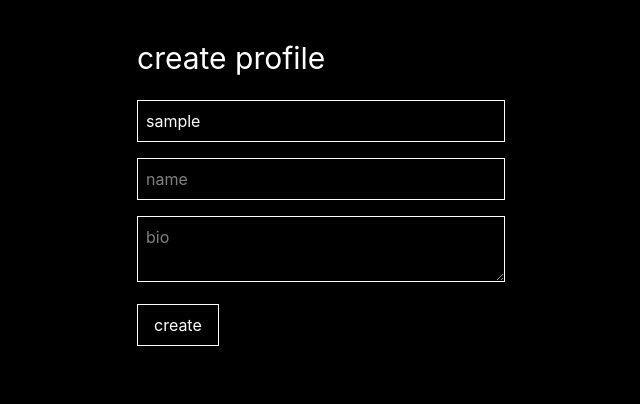
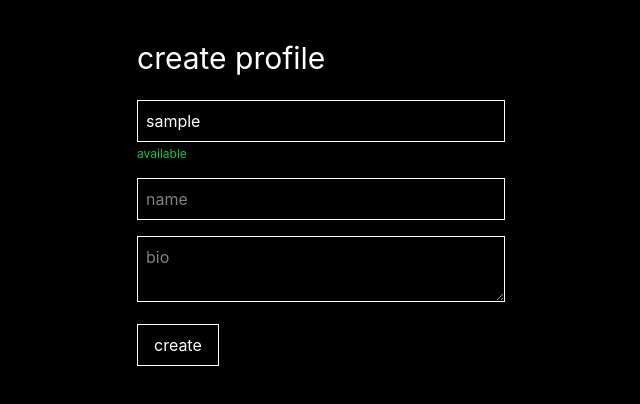
Before and after one commit to adityabhatkar23/mono, a Next.js app: page /onboarding in a window 1280 px wide. Shown: the top 404 px of the page, without its empty margins (319-959 px from the left). Built offline with nearby package versions, Linux system fonts and the light colour scheme; no server answers; the database is empty; sample sign-in values are in the browser's storage.

Commit message:
feat:add debounced username availability check
Signed-off-by: adityabhatkar23 <adityabhatkar23@gmail.com>

```diff
--- a/app/onboarding/page.jsx
+++ b/app/onboarding/page.jsx
@@ -1,7 +1,7 @@
 "use client";
 import { useUser } from "@clerk/nextjs";
 import { useRouter } from "next/navigation";
-import { useState, useEffect } from "react";
+import { useState, useEffect, useCallback } from "react";
 import { supabase } from "@/lib/supabaseClient";
 
 export default function Onboarding() {
@@ -12,13 +12,14 @@ export default function Onboarding() {
     if (typeof window === "undefined") return "";
     return localStorage.getItem("pending_username") || "";
   });
+  const [name, setName] = useState("");
+  const [bio, setBio] = useState("");
+  const [checking, setChecking] = useState(true);
+  const [usernameStatus, setUsernameStatus] = useState("idle");
 
   useEffect(() => {
     localStorage.removeItem("pending_username");
-  });
-  const [name, setName] = useState("");
-  const [bio, setBio] = useState("");
-  const [checking, setChecking] = useState(true);
+  }, []);
 
   useEffect(() => {
     if (!isLoaded) return;
@@ -40,9 +41,25 @@ export default function Onboarding() {
     checkProfile();
   }, [isLoaded, user, router]);
 
+  const checkUsername = useCallback(async (value) => {
+    if (!value || value.length < 2) {
+      setUsernameStatus("idle");
+      return;
+    }
+    setUsernameStatus("checking");
+    const { data } = await supabase.from("profiles").select("id").eq("username", value).single();
+    setUsernameStatus(data ? "taken" : "available");
+  }, []);
+
+  useEffect(() => {
+    const timeout = setTimeout(() => {
+      checkUsername(username);
+    }, 500);
+    return () => clearTimeout(timeout);
+  }, [username, checkUsername]);
+
   async function saveProfile() {
-    if (!user) return;
-
+    if (!user || usernameStatus !== "available") return;
     const { error } = await supabase
       .from("profiles")
       .insert([{ user_id: user.id, username, name, bio }]);
@@ -66,12 +83,21 @@ export default function Onboarding() {
   return (
     <div className="mx-auto max-w-md p-10">
       <h1 className="mb-6 text-3xl">create profile</h1>
-      <input
-        value={username}
-        placeholder="username"
-        className="mb-4 w-full border p-2"
-        onChange={(e) => setUsername(e.target.value)}
-      />
+
+      <div className="mb-4">
+        <input
+          value={username}
+          placeholder="username"
+          className="w-full border p-2"
+          onChange={(e) => setUsername(e.target.value.toLowerCase().replace(/[^a-z0-9_]/g, ""))}
+        />
+        <p className="mt-1 text-xs">
+          {usernameStatus === "checking" && <span className="text-neutral-500">checking...</span>}
+          {usernameStatus === "taken" && <span className="text-red-400">username taken</span>}
+          {usernameStatus === "available" && <span className="text-green-500">available</span>}
+        </p>
+      </div>
+
       <input
         placeholder="name"
         className="mb-4 w-full border p-2"
@@ -82,7 +108,12 @@ export default function Onboarding() {
         className="mb-4 w-full border p-2"
         onChange={(e) => setBio(e.target.value)}
       />
-      <button type="button" onClick={saveProfile} className="border px-4 py-2">
+      <button
+        type="button"
+        onClick={saveProfile}
+        disabled={usernameStatus !== "available"}
+        className="border px-4 py-2 disabled:opacity-30"
+      >
         create
       </button>
     </div>
```
